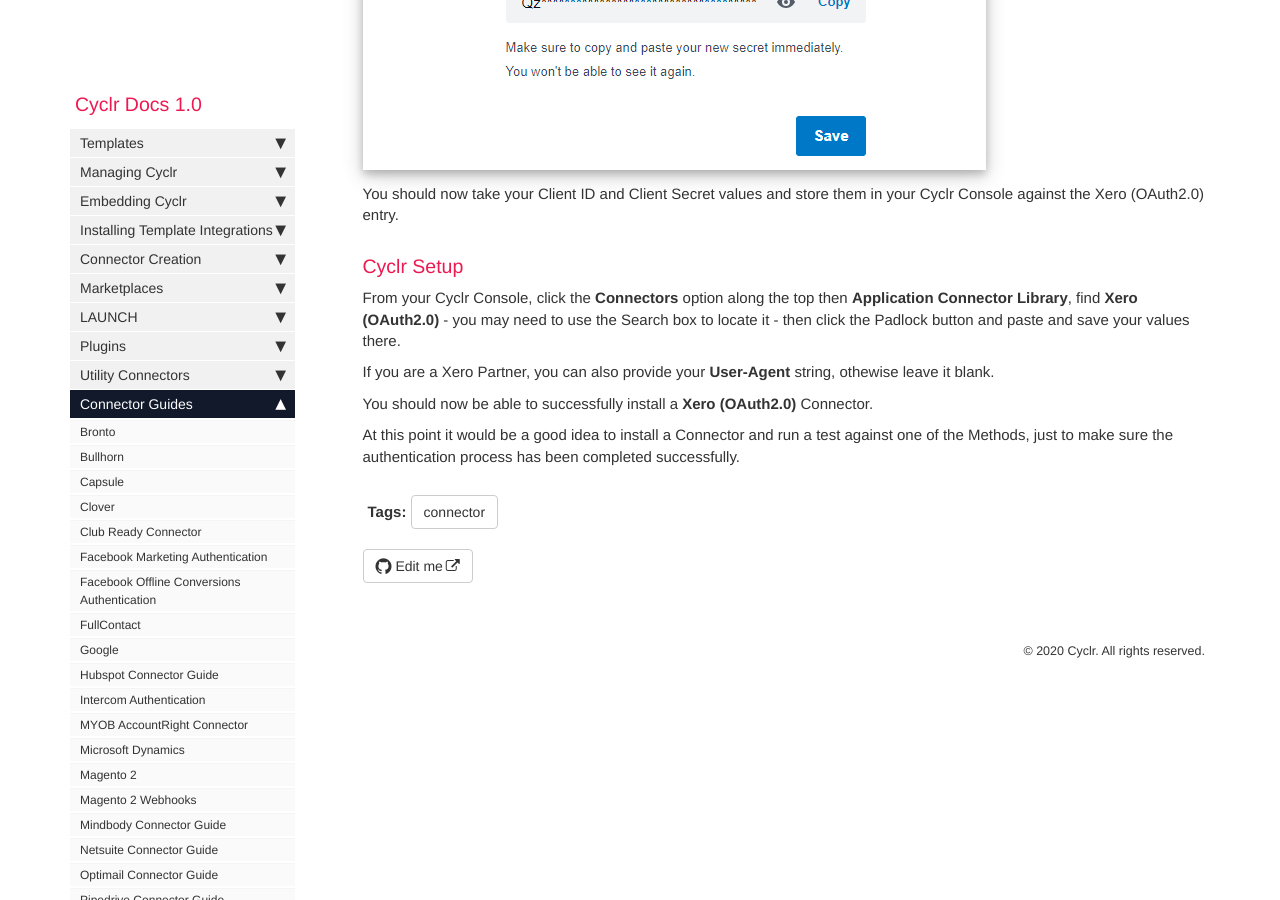
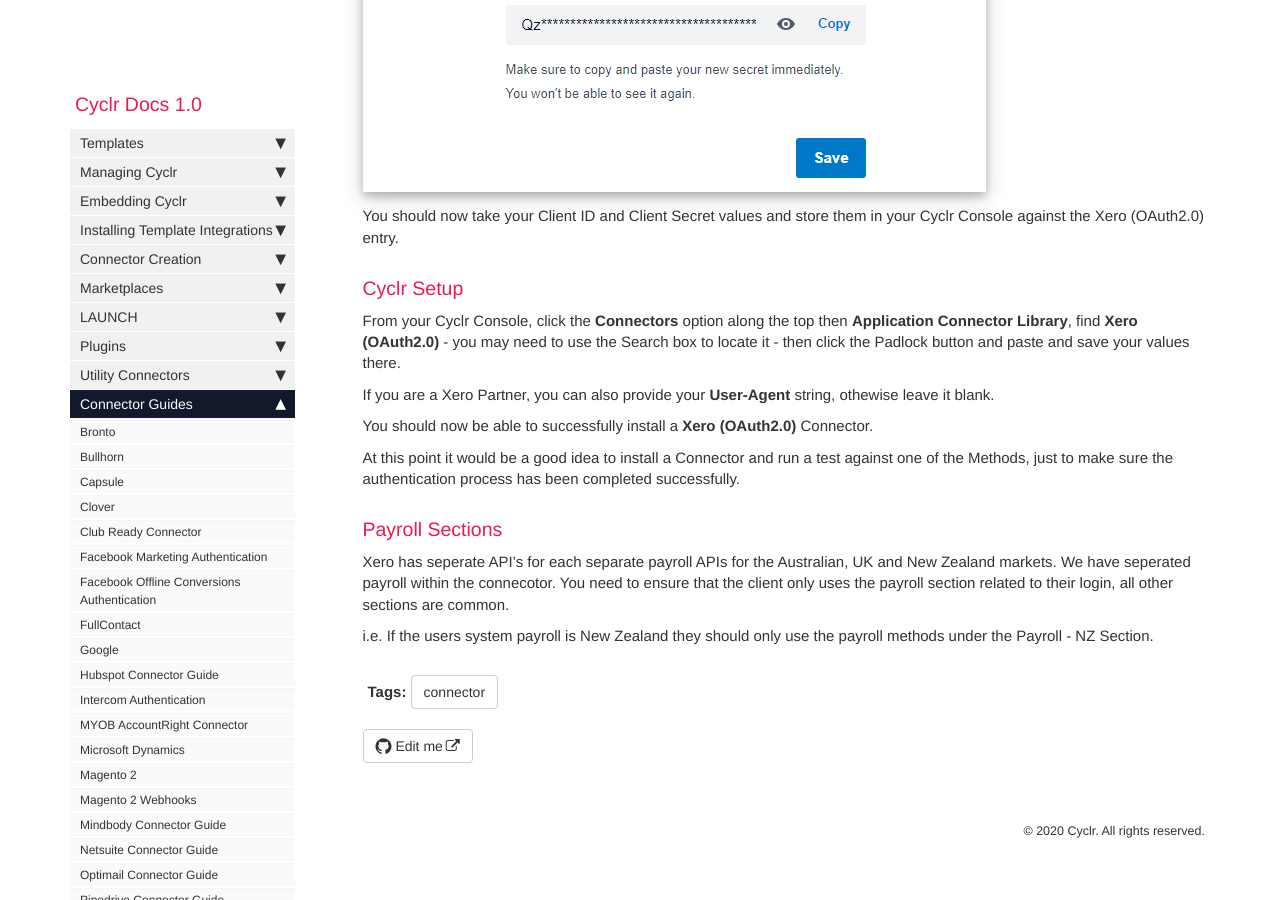
Before and after one commit to sneakysneak/docs, a Jekyll site: the page built from pages/connector-authentication/xero_oauth20.md, in a window 1280 px wide and 900 px high, scrolled down 2075 px. Built offline with Jekyll 4.4.1, drawn with Linux system fonts in a browser that asks for light colours; nearby versions of some CDN libraries; comment, search, counter and statistics services are not loaded.

Commit message:
Update xero_oauth20.md

```diff
--- a/pages/connector-authentication/xero_oauth20.md
+++ b/pages/connector-authentication/xero_oauth20.md
@@ -52,3 +52,9 @@ If you are a Xero Partner, you can also provide your **User-Agent** string, othe
 You should now be able to successfully install a **Xero (OAuth2.0)** Connector.
 
 At this point it would be a good idea to install a Connector and run a test against one of the Methods, just to make sure the authentication process has been completed successfully.
+
+### Payroll Sections
+
+Xero has seperate API's for each separate payroll APIs for the Australian, UK and New Zealand markets. We have seperated payroll within the connecotor. You need to ensure that the client only uses the payroll section related to their login, all other sections are common.
+
+i.e. If the users system payroll is New Zealand they should only use the payroll methods under the Payroll - NZ Section.
```
